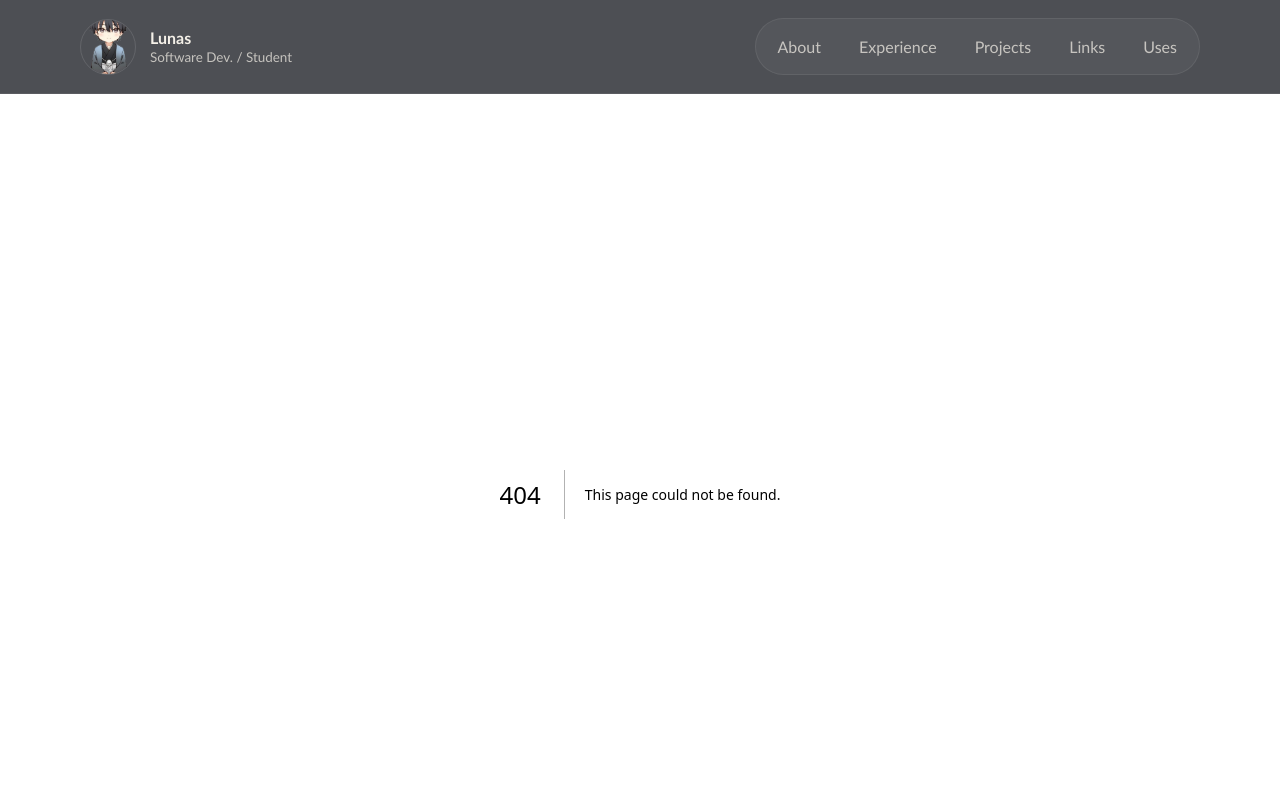
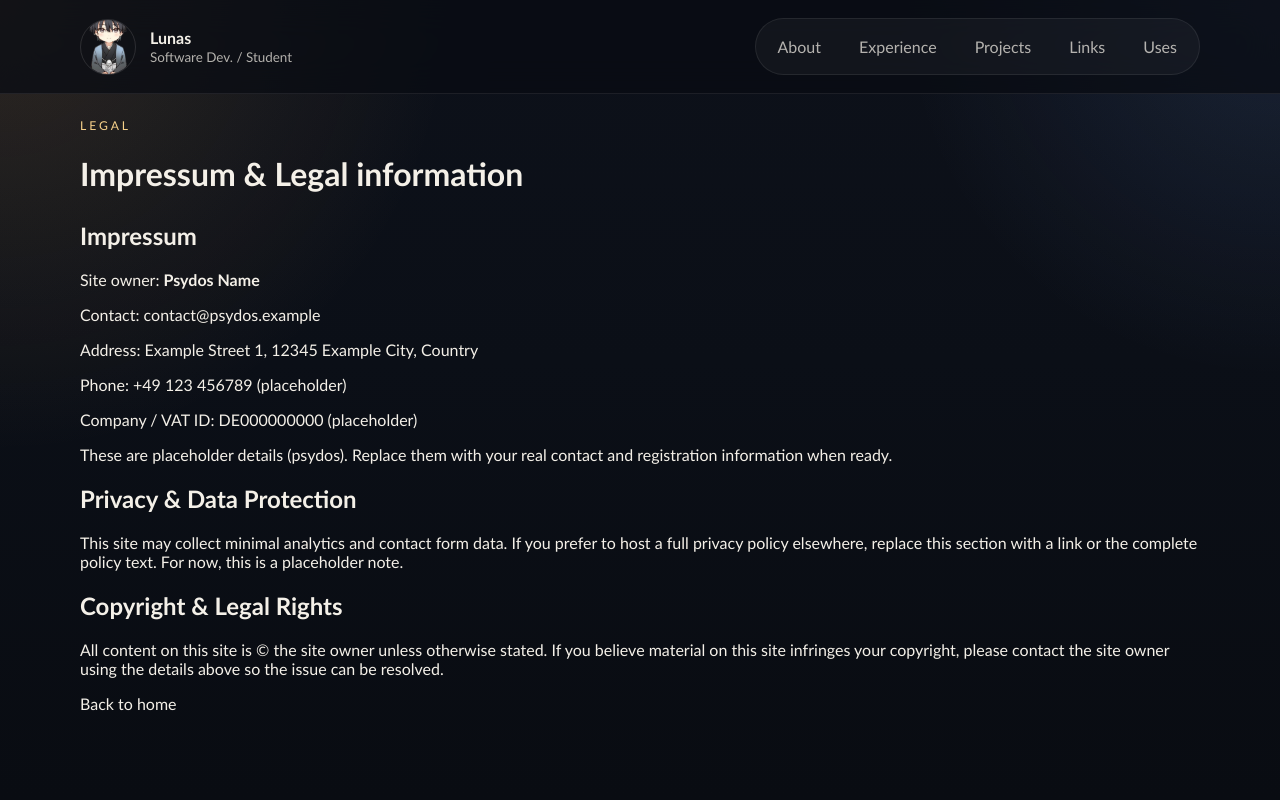
Before and after one commit to a2hengk/portfolio, a Next.js app: page /legal in a window 1280 px wide. Before the commit this address had no page. Shown: the top 800 px of the page. Built offline with nearby package versions, Linux system fonts and the light colour scheme.

Commit message:
add anime&gaming to about section and add impressum

```diff
--- /dev/null
+++ b/src/app/legal/page.tsx
@@ -0,0 +1,57 @@
+import Link from "next/link";
+
+export default function LegalPage() {
+    return (
+        <main className="container legal-page">
+            <header className="section__heading">
+                <p className="eyebrow">Legal</p>
+                <h1>Impressum & Legal information</h1>
+            </header>
+
+            <section className="legal-section" id="impressum">
+                <h2>Impressum</h2>
+                <p>
+                    Site owner: <strong>Psydos Name</strong>
+                </p>
+                <p>
+                    Contact: <a href="mailto:contact@psydos.example">contact@psydos.example</a>
+                </p>
+                <p>
+                    Address: Example Street 1, 12345 Example City, Country
+                </p>
+                <p>
+                    Phone: +49 123 456789 (placeholder)
+                </p>
+                <p>
+                    Company / VAT ID: DE000000000 (placeholder)
+                </p>
+                <p>
+                    These are placeholder details (psydos). Replace them with your real contact and
+                    registration information when ready.
+                </p>
+            </section>
+
+            <section className="legal-section" id="privacy">
+                <h2>Privacy & Data Protection</h2>
+                <p>
+                    This site may collect minimal analytics and contact form data. If you prefer to
+                    host a full privacy policy elsewhere, replace this section with a link or the
+                    complete policy text. For now, this is a placeholder note.
+                </p>
+            </section>
+
+            <section className="legal-section" id="rights">
+                <h2>Copyright & Legal Rights</h2>
+                <p>
+                    All content on this site is © the site owner unless otherwise stated. If you
+                    believe material on this site infringes your copyright, please contact the site
+                    owner using the details above so the issue can be resolved.
+                </p>
+            </section>
+
+            <footer className="legal-footer">
+                <Link href="/">Back to home</Link>
+            </footer>
+        </main>
+    );
+}
--- a/src/components/footer/footer.tsx
+++ b/src/components/footer/footer.tsx
@@ -20,6 +20,7 @@ export default function Footer() {
                     <a href="https://discord.com/" target="_blank" rel="noopener noreferrer">
                         Discord
                     </a>
+                    <Link href="/legal">Impressum / Legal</Link>
                 </div>
             </div>
         </footer>
```
Also changed, not shown: src/components/Sections/About.tsx (+25 -4 lines).
